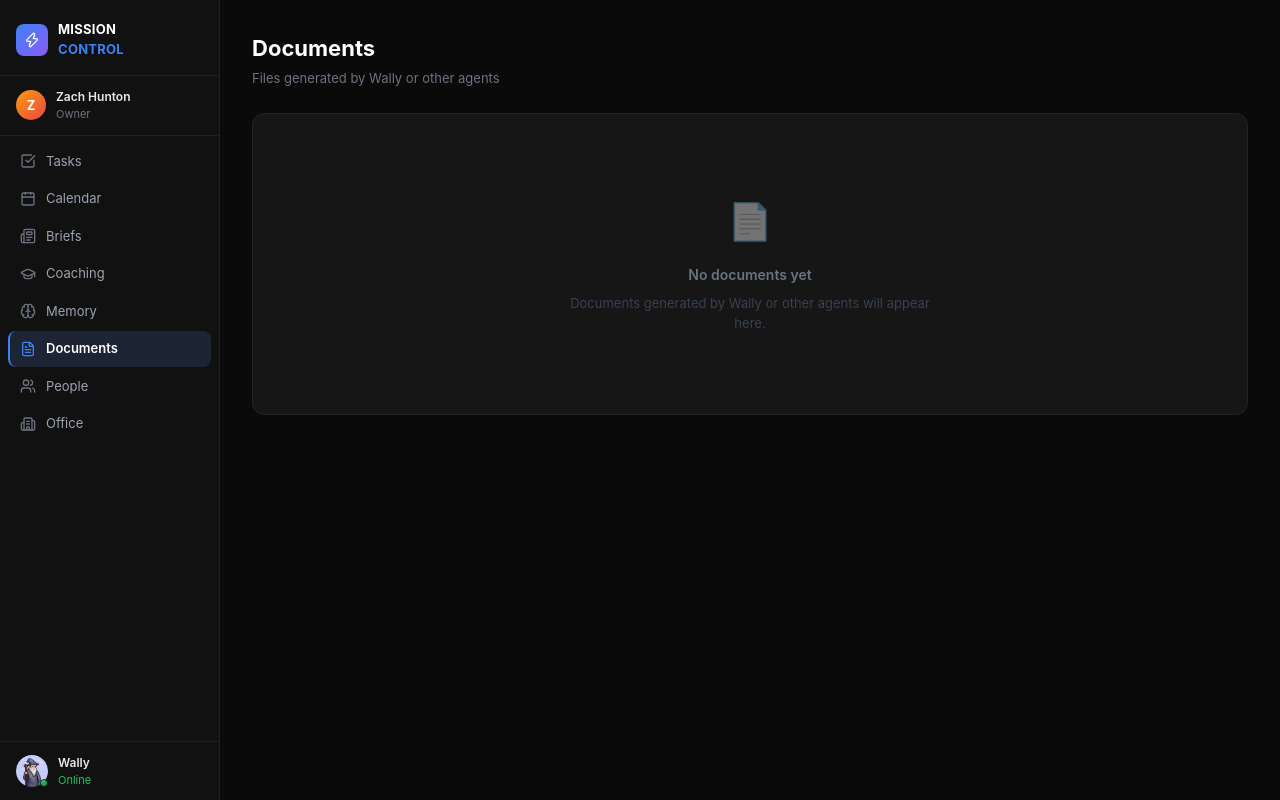
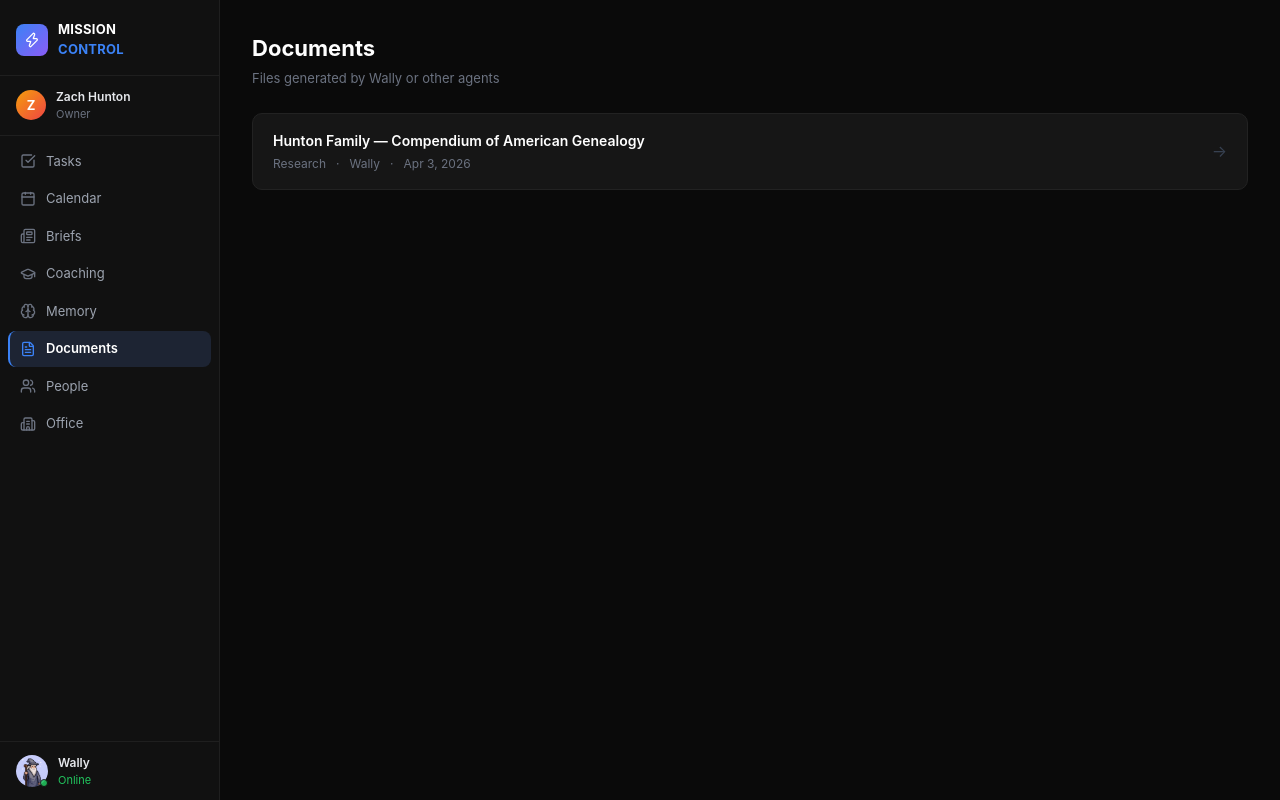
Before and after one commit to zhunton/mission-control, a Next.js app: page /documents in a window 1280 px wide. Built offline with nearby package versions, Linux system fonts and the light colour scheme.

Commit message:
Documents: add Hunton genealogy research doc; fix briefs data with real content

```diff
--- a/app/documents/page.tsx
+++ b/app/documents/page.tsx
@@ -1,31 +1,150 @@
+"use client";
+
+import { useState } from "react";
+
+const documents = [
+  {
+    id: "hunton-genealogy",
+    title: "Hunton Family — Compendium of American Genealogy",
+    type: "Research",
+    agent: "Wally",
+    date: "Apr 3, 2026",
+    content: `# Hunton Family in the Compendium of American Genealogy
+Prepared by Wally | April 3, 2026
+
+## Overview
+The Hunton family surname appears in the Compendium of American Genealogy (Virkus, 1925–1942), a 7-volume genealogical encyclopedia of prominent early American families. The Hunton entries are concentrated in Volume 3, with a cross-reference in Volume 4.
+
+## Where to Find the Entries
+- Volume 3, pp. 748–749: Primary Hunton lineage — full genealogical entry from William Hunton (~1670) through Eppa Hunton (1822–1908)
+- Volume 3, p. 1024: Secondary entry — Thomas Hunton (b. 1702), brother-line to William Hunton II
+- Volume 4, p. 567: Cross-reference only — links back to Volume 3, p. 748
+
+Digital Access: familysearch.org/library/books → search "Compendium of American Genealogy" Volume 3
+
+## Huntons Listed
+
+### Primary Line (Vol. 3, pp. 748–749)
+- William Hunton (ca. 1670–1730) — Lancaster Co., VA → Richmond Co., VA. First documented American Hunton ancestor. Married Mary Ball — reportedly a sister of Mary Ball Washington (George Washington's mother).
+- William Hunton II (1695–1752) — Lancaster Co., VA. Planter. Married Elizabeth Rogers.
+- John Hunton (1720–1780) — Lancaster/Fauquier Co., VA. Revolutionary War service. Married Frances Slaughter.
+- William Hunton III (1755–1820) — Fauquier Co., VA. Married Sarah Blackwell. Grandfather of Eppa Hunton.
+- Eppa Hunton Sr. / Major Eppa Hunton (1780–1846) — Fauquier Co., VA. Married Martha Hunter.
+- Eppa Hunton Jr. (Sept. 22, 1822 – Oct. 11, 1908) — Confederate Brigadier General (8th Virginia Infantry). U.S. Congressman (1873–1881). U.S. Senator from Virginia (1892–1895). Married Lucy Caroline Weir.
+
+### Secondary Entry (Vol. 3, p. 1024)
+- Thomas Hunton (1702–1768) — Lancaster Co., VA. Brother-line to William Hunton II. Married Ann Jones.
+
+## Notable Facts
+- Mary Ball Connection: William Hunton (~1670) reportedly married Mary Ball, believed to be a sister of Mary Ball Washington — mother of President George Washington.
+- DAR Patriot Status: William Hunton III referenced under DAR #H487.
+- Eppa Hunton Jr. (1855–1932): Son of the General/Senator. Served in Prince William County, Virginia.
+
+## Recommended Verification
+1. Access Vol. 3 on FamilySearch or Internet Archive (borrow free)
+2. Lancaster County Deed Books (1654–1730) — confirm William Hunton land records
+3. Eppa Hunton's Autobiography — available on Internet Archive
+4. Virginia Magazine of History and Biography (1925) — Hunton genealogy article
+5. DAR Patriot Database — search "Hunton" to confirm #H487
+
+Research conducted via Perplexity AI deep research. Primary source verification recommended.`,
+  },
+];
+
 export default function DocumentsPage() {
+  const [selected, setSelected] = useState<string | null>(null);
+
+  const doc = documents.find((d) => d.id === selected);
+
+  if (doc) {
     return (
-    <div style={{ padding: "32px 32px", minHeight: "100vh" }}>
-      {/* Header */}
+      <div style={{ padding: "32px", minHeight: "100vh" }}>
+        <button
+          onClick={() => setSelected(null)}
+          style={{
+            background: "none",
+            border: "none",
+            color: "#6b7280",
+            fontSize: 13,
+            cursor: "pointer",
+            marginBottom: 20,
+            padding: 0,
+            display: "flex",
+            alignItems: "center",
+            gap: 6,
+          }}
+        >
+          ← Back to Documents
+        </button>
+        <div style={{ marginBottom: 20 }}>
+          <h1 style={{ fontSize: 20, fontWeight: 700, color: "#fff", margin: 0, marginBottom: 6 }}>{doc.title}</h1>
+          <div style={{ display: "flex", gap: 12, fontSize: 12, color: "#6b7280" }}>
+            <span>{doc.type}</span>
+            <span>·</span>
+            <span>{doc.agent}</span>
+            <span>·</span>
+            <span>{doc.date}</span>
+          </div>
+        </div>
+        <div
+          style={{
+            background: "#161616",
+            border: "1px solid #222",
+            borderRadius: 12,
+            padding: "28px 32px",
+            color: "#d1d5db",
+            fontSize: 14,
+            lineHeight: 1.75,
+            whiteSpace: "pre-wrap",
+            fontFamily: "inherit",
+          }}
+        >
+          {doc.content}
+        </div>
+      </div>
+    );
+  }
+
+  return (
+    <div style={{ padding: "32px", minHeight: "100vh" }}>
       <div style={{ marginBottom: 24 }}>
         <h1 style={{ fontSize: 22, fontWeight: 700, color: "#fff", margin: 0, marginBottom: 4 }}>Documents</h1>
         <p style={{ fontSize: 13, color: "#6b7280", margin: 0 }}>Files generated by Wally or other agents</p>
       </div>
 
-      {/* Empty State */}
-      <div
+      <div style={{ display: "flex", flexDirection: "column", gap: 10 }}>
+        {documents.map((d) => (
+          <button
+            key={d.id}
+            onClick={() => setSelected(d.id)}
             style={{
-          display: "flex",
-          flexDirection: "column",
-          alignItems: "center",
-          justifyContent: "center",
-          padding: "80px 32px",
               background: "#161616",
               border: "1px solid #222",
-          borderRadius: 12,
-          textAlign: "center",
+              borderRadius: 10,
+              padding: "16px 20px",
+              cursor: "pointer",
+              textAlign: "left",
+              display: "flex",
+              alignItems: "center",
+              justifyContent: "space-between",
+              transition: "border-color 0.15s",
             }}
+            onMouseEnter={(e) => ((e.currentTarget as HTMLButtonElement).style.borderColor = "#444")}
+            onMouseLeave={(e) => ((e.currentTarget as HTMLButtonElement).style.borderColor = "#222")}
           >
-        <div style={{ fontSize: 36, marginBottom: 16, opacity: 0.4 }}>📄</div>
-        <div style={{ fontSize: 14, fontWeight: 600, color: "#6b7280", marginBottom: 8 }}>No documents yet</div>
-        <div style={{ fontSize: 13, color: "#374151", maxWidth: 360, lineHeight: 1.6 }}>
-          Documents generated by Wally or other agents will appear here.
+            <div>
+              <div style={{ fontSize: 14, fontWeight: 600, color: "#fff", marginBottom: 4 }}>{d.title}</div>
+              <div style={{ fontSize: 12, color: "#6b7280", display: "flex", gap: 10 }}>
+                <span>{d.type}</span>
+                <span>·</span>
+                <span>{d.agent}</span>
+                <span>·</span>
+                <span>{d.date}</span>
               </div>
+            </div>
+            <div style={{ color: "#374151", fontSize: 16 }}>→</div>
+          </button>
+        ))}
       </div>
     </div>
   );
--- a/data/briefs.json
+++ b/data/briefs.json
@@ -1,20 +1,42 @@
 {
   "morning": [
     {
-      "id": "2026-04-02-placeholder",
-      "date": "April 2, 2026",
-      "title": "Morning Brief — April 2, 2026",
-      "content": "**\"A smooth sea never made a good sailor.\"**\n— English Proverb\n\nGood morning Zach. Here's what's happening:\n\n🇺🇸 U.S. News — Markets reacting to new tariff announcements from the White House affecting imports from 185+ countries. Dow futures down sharply overnight.\n\n🌡️ HVAC & Industry — Data center construction demand continues to surge across Texas, with multiple hyperscale facilities breaking ground in the DFW and Houston corridors. Strong pipeline for commercial HVAC contractors.\n\n— Wally",
-      "createdAt": "2026-04-02T07:30:00.000Z"
+      "id": "2026-04-03",
+      "date": "April 3, 2026",
+      "title": "Morning Brief — April 3, 2026",
+      "content": "**\"You were born with wings. Why prefer to crawl through life?\"**\n— Rumi\n\nGood morning Zach. Here's what's happening:\n\n🇺🇸 U.S. News — Major tariff announcements from the White House targeting imports from 185+ countries. Markets reacting sharply — Dow futures down significantly overnight. Broad economic implications across manufacturing and consumer goods sectors.\n\n🌡️ HVAC & Industry — Data center construction demand continues surging across Texas. Multiple hyperscale facilities breaking ground in DFW and Houston corridors — strong forward pipeline for commercial HVAC contractors in the region.\n\n— Wally"
+,
+      "createdAt": "2026-04-03T07:30:00.000Z"
     }
   ],
   "ai": [
     {
-      "id": "2026-04-02-placeholder",
+      "id": "2026-04-03",
+      "date": "April 3, 2026",
+      "title": "AI Brief — April 3, 2026",
+      "content": "Here's your AI brief for April 3, 2026:\n\n• Google released Gemma 4 today — four open-weight models (E2B, E4B, 26B MoE, 31B Dense) under Apache 2.0 license. The 31B model is currently #3 open model in the world. Built on same research as Gemini 3. 400M+ developer downloads of the Gemma family to date.\n\n• Apache 2.0 licensing is the headline — anyone can use commercially for free. Largest gap-closing between open and closed frontier models yet.\n\n• Mobile-first focus: E2B and E4B sizes designed to run on-device. Next-gen Gemini Nano will be built on Gemma 4 architecture.\n\n— Wally",
+      "createdAt": "2026-04-03T12:00:00.000Z"
+    },
+    {
+      "id": "2026-04-02",
       "date": "April 2, 2026",
       "title": "AI Brief — April 2, 2026",
-      "content": "Here's your AI brief for April 2, 2026:\n\n• OpenAI shut down Sora citing $15M/day operating costs against only $2.1M in lifetime revenue — a rare public admission of unit economics failure.\n\n• March model avalanche: GPT-5.4, Gemini 3.1 Ultra, Grok 4.20, and Mistral Small 4 all dropped within the same week. Leapfrogging continues.\n\n• MCP (Model Context Protocol) hit 97M installs — becoming the de facto standard for tool/context integration across AI systems.\n\n• OpenAI closed a $110B funding round, the largest in private tech history.\n\n— Wally",
+      "content": "Here's your AI brief for April 2, 2026:\n\n• OpenAI closes $122B round at $852B valuation — largest VC raise in history (surpasses the $110B figure; round grew).\n\n• Q1 2026: $300B+ into AI startups, up 150%+ YoY — AI is the entire VC market right now.\n\n• Anthropic leaked Claude Code source — signing system cracked within 24 hours of release.\n\n• Microsoft building own frontier models by 2027 — reducing OpenAI dependency, major strategic shift.\n\n• Meta unveils prescription AI smart glasses — consumer AI wearables accelerating.\n\n• Rebellions (South Korea) raises $400M pre-IPO to challenge Nvidia on chips.\n\n• Oracle, Amazon, Meta announcing major AI-driven layoffs — ~25K at Oracle alone.\n\n— Wally",
       "createdAt": "2026-04-02T12:00:00.000Z"
+    },
+    {
+      "id": "2026-04-01",
+      "date": "April 1, 2026",
+      "title": "AI Brief — April 1, 2026",
+      "content": "Here's your AI brief for April 1, 2026:\n\n• Oracle cut 30,000 jobs (18% of workforce) to fund AI data centers — directly relevant to Hunton Group HT data center business.\n\n• OpenAI $110B round closed (Amazon, Microsoft, Nvidia, SoftBank) — largest private capital raise in history.\n\n• Q1 2026: $297B into ~6,000 startups globally — up 150% QoQ; AI buildout accelerating.\n\n• Anthropic 'Claude Mythos' leaked — potential new capability tier beyond Opus, no official confirmation.\n\n— Wally",
+      "createdAt": "2026-04-01T12:00:00.000Z"
+    },
+    {
+      "id": "2026-03-30",
+      "date": "March 30, 2026",
+      "title": "AI Brief — March 30, 2026",
+      "content": "Here's your AI brief for March 30, 2026:\n\n• OpenAI killed Sora — $15M/day operating costs against only $2.1M in lifetime revenue. Rare public admission of unit economics failure.\n\n• March model avalanche: GPT-5.4, Gemini 3.1 Ultra, Grok 4.20, and Mistral Small 4 all dropped within the same week. Leapfrogging continues at pace.\n\n• MCP (Model Context Protocol) hit 97M installs — becoming the de facto standard for tool/context integration across AI systems.\n\n• OpenAI raised $110B — largest private tech funding round in history.\n\n— Wally",
+      "createdAt": "2026-03-30T12:00:00.000Z"
     }
   ]
 }
```
Lines whose indentation alone changed are shown as unchanged.
